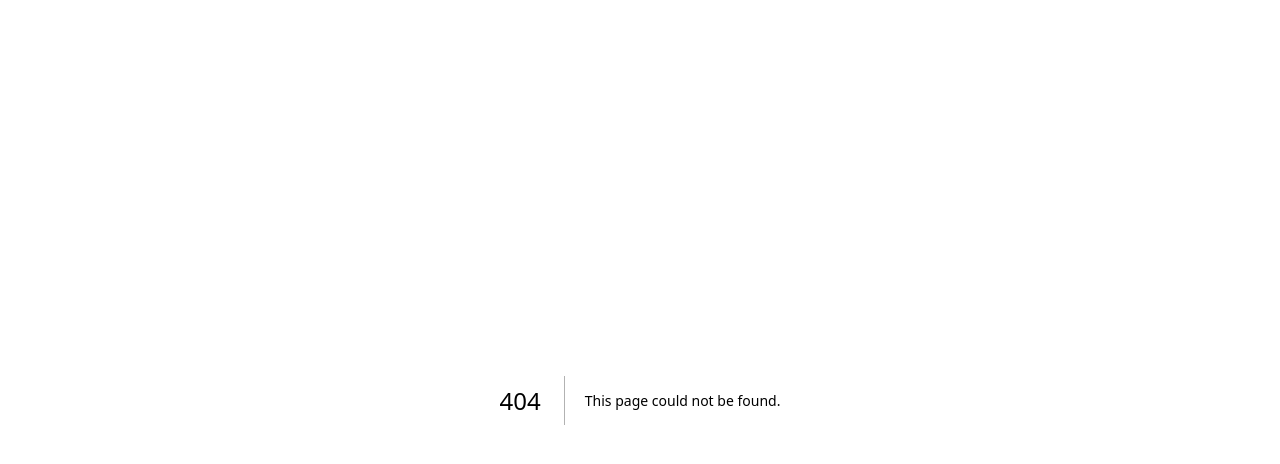
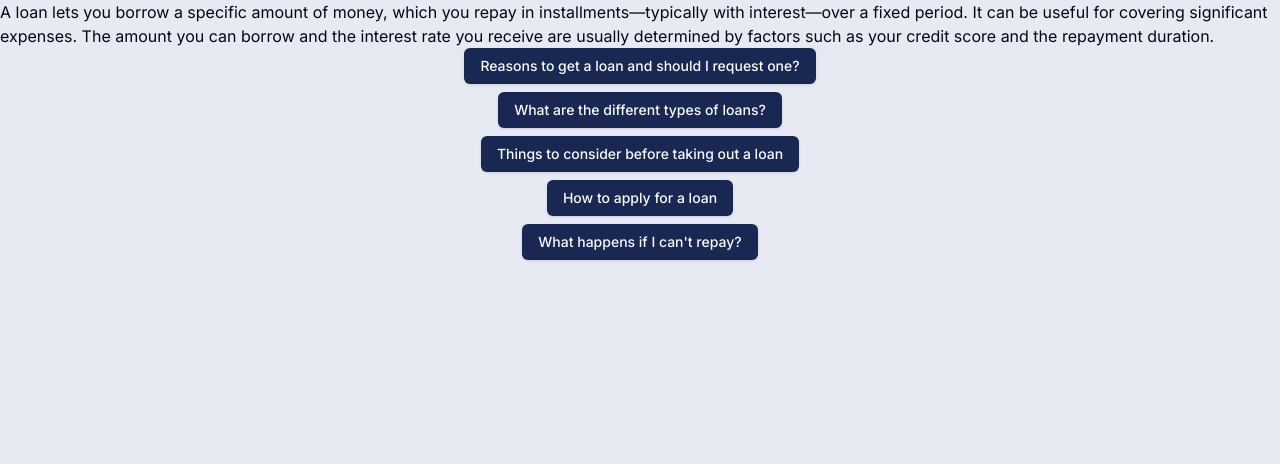
Before and after one commit to perry-C/simple_budget, a Next.js app: page /wiki/loans in a window 1280 px wide. Before the commit this address had no page. Shown: the top 464 px of the page. Built offline with nearby package versions, Linux system fonts and the light colour scheme.

Commit message:
feat: added a bad implementation of wiki

```diff
--- a/package.json
+++ b/package.json
@@ -10,6 +10,7 @@
   },
   "dependencies": {
     "@radix-ui/react-icons": "^1.3.0",
+    "@radix-ui/react-separator": "^1.1.0",
     "@radix-ui/react-slot": "^1.1.0",
     "class-variance-authority": "^0.7.0",
     "clsx": "^2.1.1",
--- a/src/app/budget/page.jsx
+++ b/src/app/budget/page.jsx
@@ -30,7 +30,7 @@ const BudgetCalculatorPage = () => {
                             budget
                         </CardDescription>
                     </CardHeader>
-                    <CardContent className='flex flex-col'>
+                    <CardContent className="flex flex-col">
                         <form>
                             <Input id="income" placeholder="Monthly income" />
                             <br />
@@ -45,7 +45,9 @@ const BudgetCalculatorPage = () => {
                         <Button>Submit</Button>
                     </CardContent>
                     <CardFooter>
-                        <p className='text-secondary ml-auto'>© 2024 ... Inc.</p>
+                        <p className="text-secondary ml-auto">
+                            © 2024 ... Inc.
+                        </p>
                     </CardFooter>
                 </Card>
             </div>
--- /dev/null
+++ b/src/app/wiki/loans/page.jsx
@@ -0,0 +1,25 @@
+'use client';
+import { Button } from '@/components/ui/button';
+const LoansPage = () => {
+    return (
+        <div>
+            <div>
+                A loan lets you borrow a specific amount of money, which you
+                repay in installments—typically with interest—over a fixed
+                period. It can be useful for covering significant expenses. The
+                amount you can borrow and the interest rate you receive are
+                usually determined by factors such as your credit score and the
+                repayment duration.
+            </div>
+            <div className="flex flex-col space-y-2 items-center">
+                <Button>Reasons to get a loan and should I request one?</Button>
+                <Button>What are the different types of loans?</Button>
+                <Button>Things to consider before taking out a loan</Button>
+                <Button>How to apply for a loan </Button>
+                <Button> What happens if I can't repay?</Button>
+            </div>
+        </div>
+    );
+};
+
+export default LoansPage;
--- /dev/null
+++ b/src/app/wiki/mortgages/page.jsx
@@ -0,0 +1,5 @@
+const page = () => {
+    return <div></div>;
+};
+
+export default page;
--- /dev/null
+++ b/src/app/wiki/page.jsx
@@ -0,0 +1,35 @@
+'use client';
+import { Button } from '@/components/ui/button';
+import Link from 'next/link';
+
+const WikiPage = ({ children }) => {
+    const financialConceptList = [
+        'loans',
+        'mortgages',
+        'pensions',
+        'savings',
+        'investments',
+    ];
+
+    return (
+        <div
+            id="wiki-page-container"
+            className="grid grid-cols-5 grid-rows-4"
+            style={{ minHeight: '100vh' }}
+        >
+            <ul className="flex flex-col justify-center items-center col-span-1 row-span-4">
+                {financialConceptList.map((val) => (
+                    <Button variant="link" className="text-secondary">
+                        <Link href={`/wiki/${val}`}>{val}</Link>
+                    </Button>
+                ))}
+            </ul>
+            <h1 className="col-span-3 row-span-1 flex justify-center mt-4 text-primary"></h1>
+            <div id="content" className="col-span-3 row-soan-3">
+                {children}
+            </div>
+        </div>
+    );
+};
+
+export default WikiPage;
--- /dev/null
+++ b/src/components/ui/separator.jsx
@@ -0,0 +1,25 @@
+"use client"
+
+import * as React from "react"
+import * as SeparatorPrimitive from "@radix-ui/react-separator"
+
+import { cn } from "@/lib/utils"
+
+const Separator = React.forwardRef((
+  { className, orientation = "horizontal", decorative = true, ...props },
+  ref
+) => (
+  <SeparatorPrimitive.Root
+    ref={ref}
+    decorative={decorative}
+    orientation={orientation}
+    className={cn(
+      "shrink-0 bg-border",
+      orientation === "horizontal" ? "h-[1px] w-full" : "h-full w-[1px]",
+      className
+    )}
+    {...props} />
+))
+Separator.displayName = SeparatorPrimitive.Root.displayName
+
+export { Separator }
```
Also changed, not shown: 1 other file (tests, documents, lock files or other folders).
